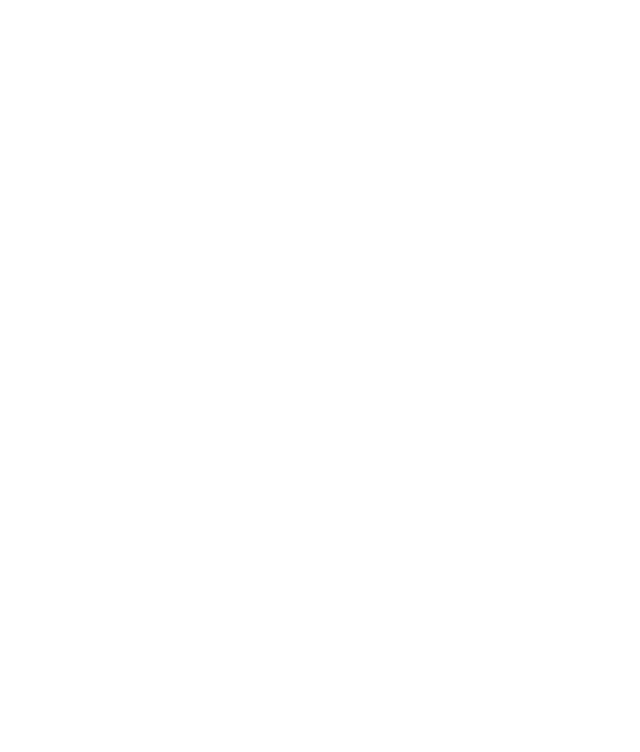
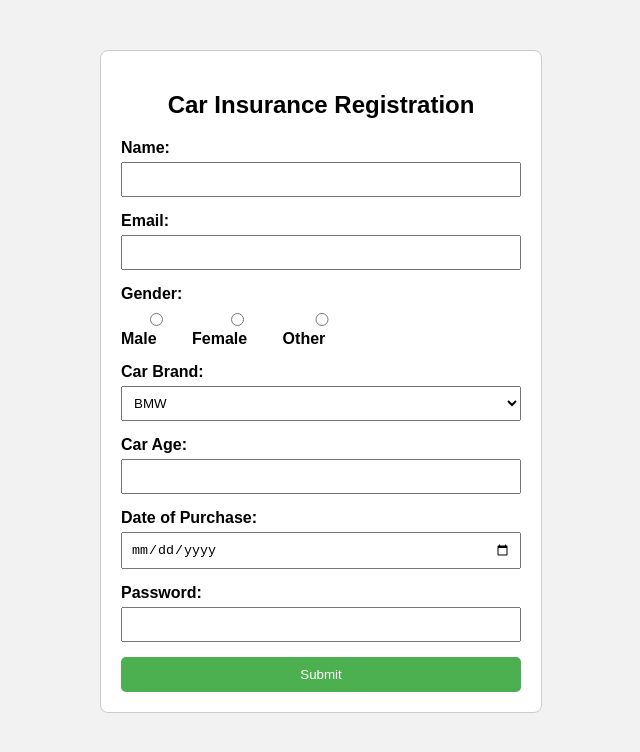
Before and after one commit to acciojob/car-insurance-form-abhicsc, a website: page main.html in a window 1280 px wide. Shown: the whole page, without its empty margins (319-959 px from the left). Drawn offline with Linux system fonts and the light colour scheme.

Commit message:
created a submission

```diff
--- a/main.html
+++ b/main.html
@@ -1,16 +1,119 @@
 <!DOCTYPE html>
+<html lang="en">
+<head>
+    <meta charset="UTF-8">
+    <title>Car Insurance Form</title>
 
-<html>
+    <style>
+        body {
+            font-family: Arial, sans-serif;
+            background-color: #f2f2f2;
+        }
 
-<head>
-	<link rel="stylesheet" href="styles.css">
+        .container {
+            width: 400px;
+            margin: 50px auto;
+            padding: 20px;
+            background: white;
+            border: 1px solid #ccc;
+            border-radius: 8px;
+        }
+
+        h2 {
+            text-align: center;
+        }
+
+        .form-group {
+            margin-bottom: 15px;
+        }
+
+        label {
+            font-weight: bold;
+        }
+
+        input, select {
+            width: 100%;
+            padding: 8px;
+            margin-top: 5px;
+            box-sizing: border-box;
+        }
+
+        .gender {
+            display: flex;
+            gap: 10px;
+            margin-top: 5px;
+        }
+
+        button {
+            width: 100%;
+            padding: 10px;
+            background-color: #4CAF50;
+            color: white;
+            border: none;
+            border-radius: 5px;
+            cursor: pointer;
+        }
+
+        button:hover {
+            background-color: #45a049;
+        }
+    </style>
+
 </head>
+<body>
 
-<body>
-	<!-- the entire body must be written by student -->
-    <script type="text/javascript" src="./script.js">
-</script>
+    <div class="container">
+        <h2>Car Insurance Registration</h2>
+
+        <form>
+
+            <div class="form-group">
+                <label>Name:</label>
+                <input type="text" id="name" required>
+            </div>
+
+            <div class="form-group">
+                <label>Email:</label>
+                <input type="email" id="email" required>
+            </div>
+
+            <div class="form-group">
+                <label>Gender:</label>
+                <div class="gender">
+                    <label><input type="radio" name="gender" required> Male</label>
+                    <label><input type="radio" name="gender"> Female</label>
+                    <label><input type="radio" name="gender"> Other</label>
+                </div>
+            </div>
+
+            <div class="form-group">
+                <label>Car Brand:</label>
+                <select id="cars">
+                    <option>BMW</option>
+                    <option>Audi</option>
+                    <option>Mercedez</option>
+                </select>
+            </div>
+
+            <div class="form-group">
+                <label>Car Age:</label>
+                <input type="number" id="carage" required>
+            </div>
+
+            <div class="form-group">
+                <label>Date of Purchase:</label>
+                <input type="date" id="dop" required>
+            </div>
+
+            <div class="form-group">
+                <label>Password:</label>
+                <input type="password" id="password" required>
+            </div>
+
+            <button type="submit">Submit</button>
+
+        </form>
+    </div>
 
 </body>
-
 </html>
```
